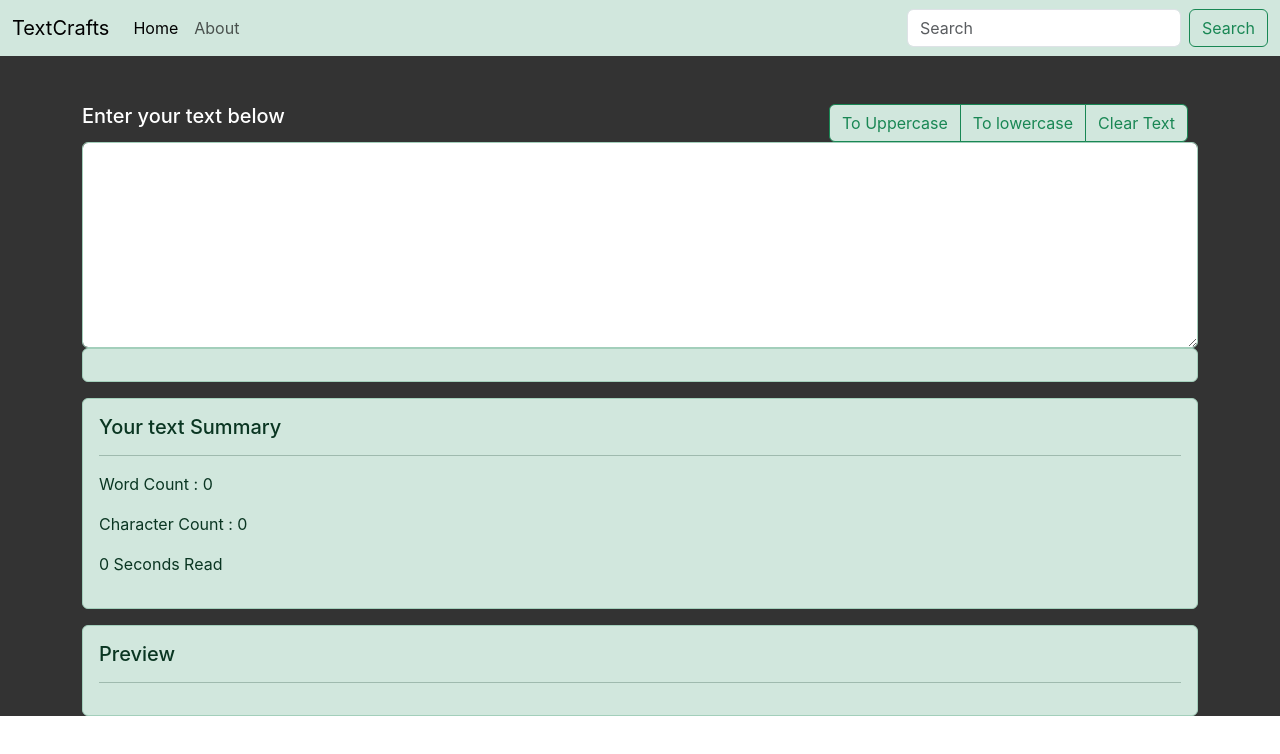
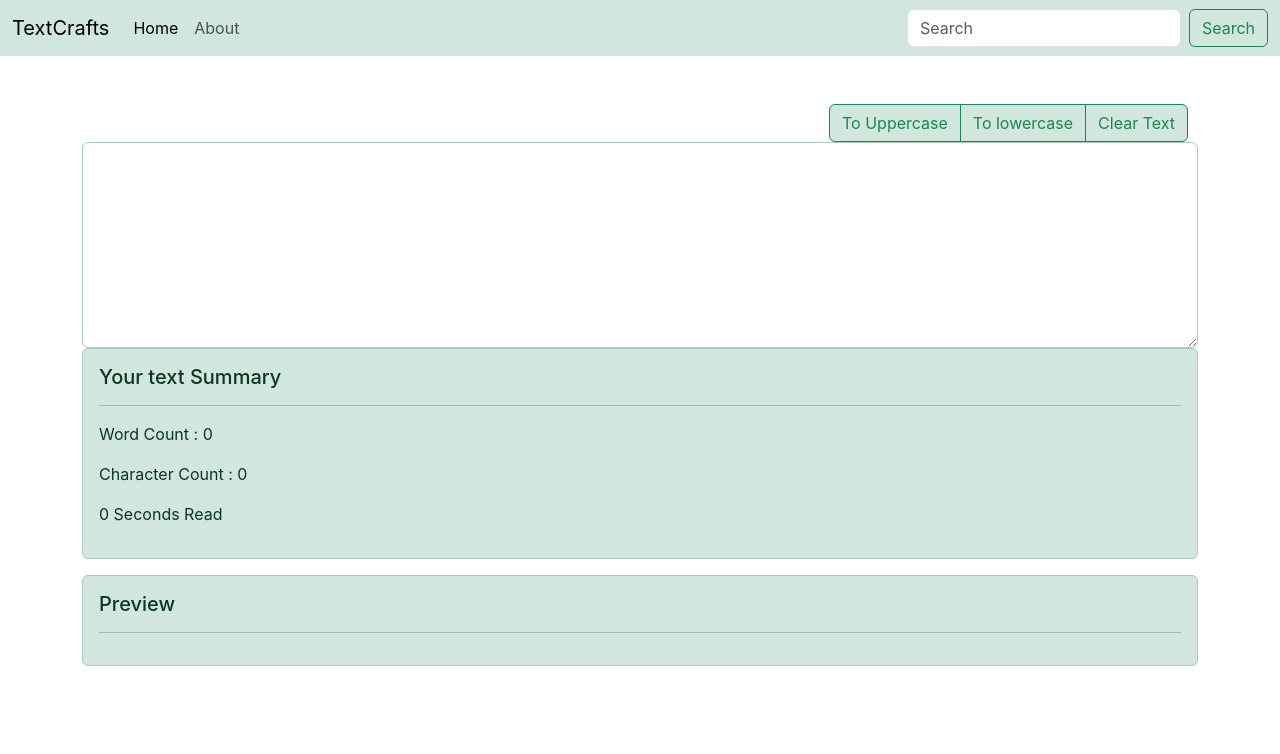
Before and after one commit to Matvibhor24/TextCrafts, a React (Create React App) app: page / in a window 1280 px wide. Shown: the top 754 px of the page. Built offline with nearby package versions, Linux system fonts and the light colour scheme.

Commit message:
DisplayTextBox visiblity
By using - useState and template literal

```diff
--- a/src/App.js
+++ b/src/App.js
@@ -5,9 +5,10 @@ import TextForm from './components/TextForm';
 
 function App() {
   return (
-    <div className="App" style={{backgroundColor:'#333'}}>
+    // <div className="App" style={{backgroundColor:'#333'}}>
+    <div className="App">
       <Navbar title="TextCrafts" />
-      <div className="container my-5">
+      <div className="container my-5 h-100">
       <TextForm heading="Enter your text below"/>
       </div>
 
--- a/src/components/TextForm.js
+++ b/src/components/TextForm.js
@@ -5,19 +5,24 @@ import './HoverAnimation.css'
 export default function TextForm(props){
     const[text,setText] = useState("");
     const [displayText,setText1] = useState("");
+    const [displayBoxVisible,setDisplayBoxVisible] = useState(false);
 
     const onChangeHandler=(event)=>{
         setText(event.target.value);
     }
     const onUpClick=()=>{
+        setDisplayBoxVisible(true);
         setText1(text.toUpperCase());
     }
     const onLoClick=()=>{
+        setDisplayBoxVisible(true);
         setText1(text.toLowerCase());
     }
     const onClearHandler=()=>{
+        setDisplayBoxVisible(false);
         document.getElementById("exampleFormControlTextarea1").value="";
         setText("");
+        setText1("");
     }
 
     // let readTime = text.split(" ").length * 0.008;
@@ -34,8 +39,8 @@ export default function TextForm(props){
         </div>
 
         <div className="mb-5">
-            <textarea className="form-control border-success-subtle" onChange={onChangeHandler} id="exampleFormControlTextarea1" rows="8"> </textarea>
-            <div className="alert alert-success" role="alert" align="left">
+            <textarea className="form-control border-success-subtle" value={text} onChange={onChangeHandler} id="exampleFormControlTextarea1" rows="8"> </textarea>
+            <div className={`alert alert-success ${displayBoxVisible ? 'd-block' : 'd-none'}`} role="alert" align="left">
                 {displayText}
             </div>
             <div className="alert alert-success" role="alert" align="left">
```
